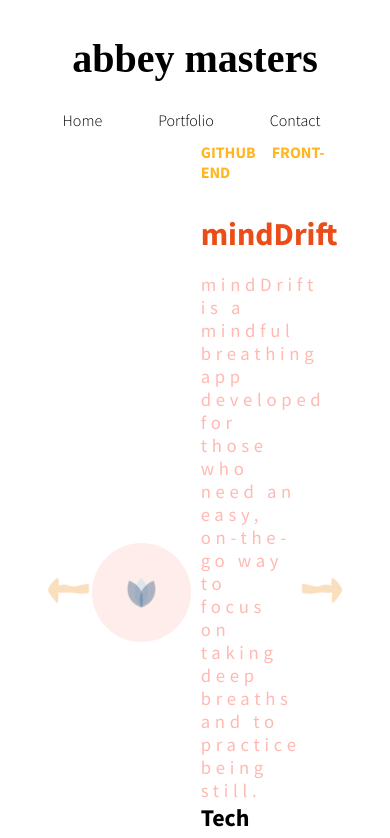
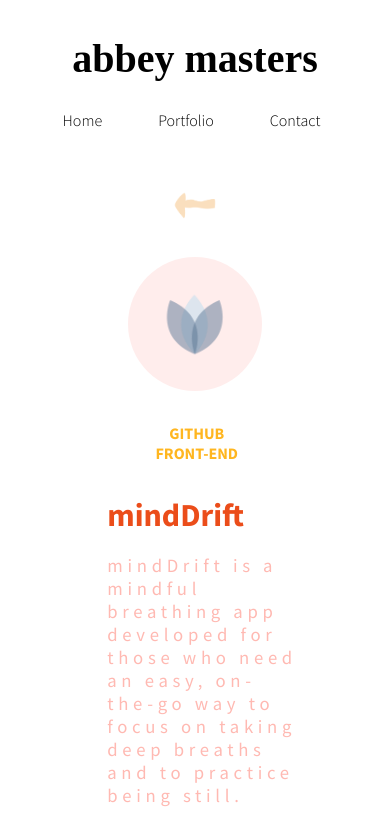
Before and after one commit to abbeymasters/portfolio, a React app: page /portfolio in a window 390 px wide. Shown: the top 838 px of the page. Built offline with nearby package versions, Linux system fonts and the light colour scheme.

Commit message:
portfolio responsive

```diff
--- a/src/components/PortfolioItems.css
+++ b/src/components/PortfolioItems.css
@@ -1,7 +1,35 @@
+@media screen and (max-width: 750px) {
+  .PortfolioItems {
+    width: 100vw;
+    display: flex;
+    flex-direction: column;
+
+    img {
+      margin-top: 2em;
+    }
+
+    h3 {
+      margin-bottom: 2em;
+    }
+
+    .links {
+      margin-top: 2em;
+      text-align: center;
+      display: flex;
+      flex-direction: column;
+    }
+  }
+}
+
+@media screen and (min-width: 750px) {
+  .PortfolioItems {
+    display: flex;
+    flex-direction: row;
+    width: 50%;
+  }
+}
+
 .PortfolioItems {
-  display: flex;
-  flex-direction: row;
-  width: 50%;
   align-items: center;
   justify-content: center;
   margin-right: 0;
--- a/src/components/PortfolioItems.js
+++ b/src/components/PortfolioItems.js
@@ -15,9 +15,11 @@ const PortfolioItems = ({ title, img, description, techStack, github, frontEndUr
     <section className={styles.PortfolioItems}>
       <img src={img} alt={title}></img>
       <div className={styles.textSection}>
-        <a href={github} rel="noopener noreferrer" target="_blank">GitHub</a>
-        <a href={frontEndUrl} rel="noopener noreferrer" target="_blank">Front-End</a>
-        {otherUrl && <a href={otherUrl} rel="noopener noreferrer" target="_blank">Other</a>}
+        <section className={styles.links}>
+          <a href={github} rel="noopener noreferrer" target="_blank">GitHub</a>
+          <a href={frontEndUrl} rel="noopener noreferrer" target="_blank">Front-End</a>
+          {otherUrl && <a href={otherUrl} rel="noopener noreferrer" target="_blank">Other</a>}
+        </section>
         <h1>{title}</h1>
         <h3>{description}</h3>
         <h4>Tech Stack:</h4>
--- a/src/container/Portfolio.css
+++ b/src/container/Portfolio.css
@@ -1,3 +1,14 @@
+@media screen and (max-width: 750px) {
+  .Portfolio {
+    display: flex;
+    flex-direction: column;
+    margin-top: 3em;
+  }
+  .increment {
+    margin-top: 3em;
+  }
+}
+
 .Portfolio {
   margin-bottom: 8%;
   display: flex;
--- a/src/container/Portfolio.js
+++ b/src/container/Portfolio.js
@@ -23,7 +23,7 @@ export default function Portfolio() {
     <section className={styles.Portfolio}>
       <button onClick={handleDecrement}><img src="src/assets/leftarrow.png" alt="decrement arrow"></img></button>
       <PortfolioItems {...portfolioItems[index]} />
-      <button onClick={handleIncrement}><img src="src/assets/rightarrow.png" alt="increment arrow"></img></button>
+      <button className={styles.increment} onClick={handleIncrement}><img src="src/assets/rightarrow.png" alt="increment arrow"></img></button>
     </section>
   );
 }
```
